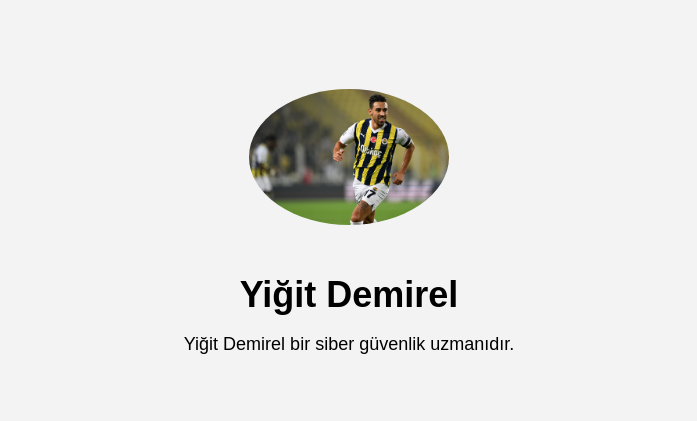
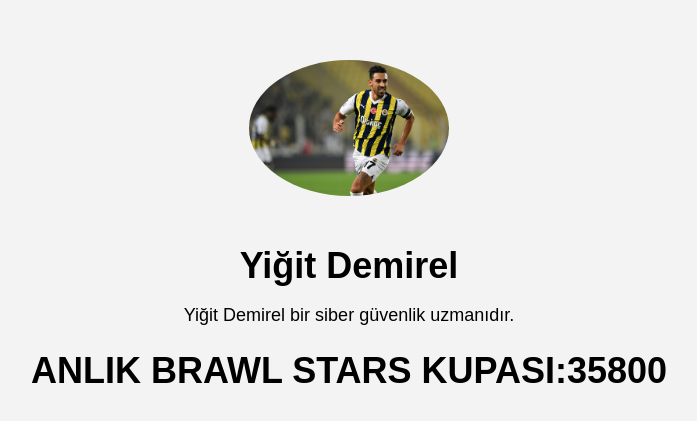
Before and after one commit to yigitdemirell/yigitdemirell.github.io, a plain HTML site: page index.html in a window 1280 px wide. Shown: the part 169-590 px from the top of the page, without its empty margins (291-988 px from the left). Drawn offline with Linux system fonts and the light colour scheme.

Commit message:
Update index.html

```diff
--- a/index.html
+++ b/index.html
@@ -36,6 +36,7 @@
     <img src="fenerbahce.jpg" alt="Your Photo" width="200">
     <h1>Yiğit Demirel</h1>
     <p>Yiğit Demirel bir siber güvenlik uzmanıdır.</p>
+    <h1>ANLIK BRAWL STARS KUPASI:35800</h1>
   </div>
 </body>
 </html>
```
